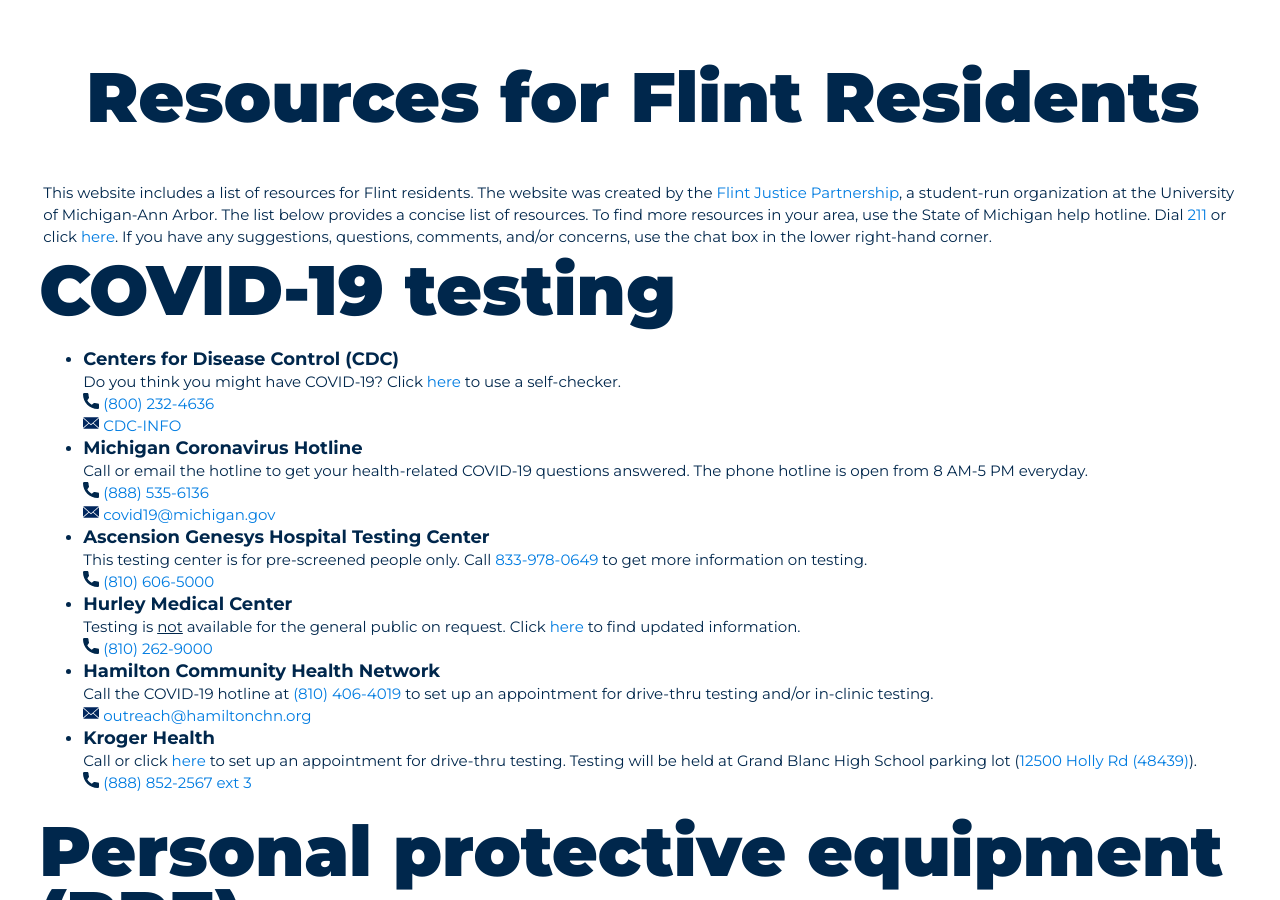
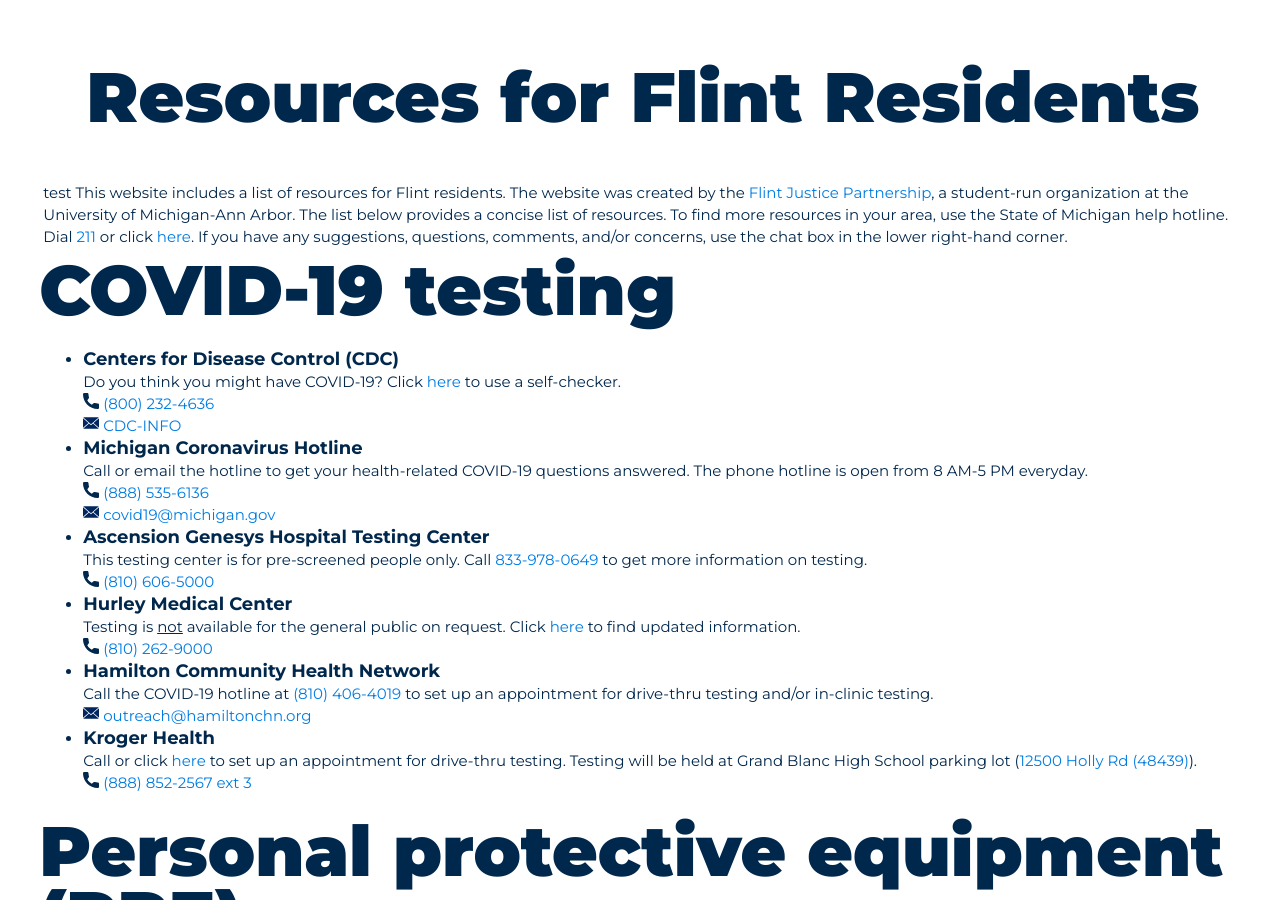
Before and after one commit to umichfjp/umichfjp.github.io, a Jekyll site: the page built from pages/resources.html, in a window 1280 px wide and 900 px high. Built offline with Jekyll 4.4.1, drawn with Linux system fonts in a browser that asks for light colours.

Commit message:
Update resources.html

```diff
--- a/pages/resources.html
+++ b/pages/resources.html
@@ -6,7 +6,7 @@ title: Resources for Flint residents
 <html lang="en" dir="ltr">
   <head>
     <title>Resources for Flint residents</title>
-    <meta name="description" content="test This website includes a list of resources for Flint residents. The website was created by the Flint Justice Partnership, a student-run organization at the University of Michigan. umich fjp resources">
+    <meta name="description" content="This website includes a list of resources for Flint residents. The website was created by the Flint Justice Partnership, a student-run organization at the University of Michigan. umich fjp resources">
   </head>
   <body>
     <div class="grid">
@@ -18,7 +18,7 @@ title: Resources for Flint residents
         <div class="smallh1"><small><small><small><small><small>resources flint, flint resources, help for flint, flint children, flint registry, flint water crisis resources, fjp resource</small></small></small></small></small></div>
         </h1>
         <h3>
-          This website includes a list of resources for Flint residents. The website was created by the <a href="https://umichfjp.github.io/" target="_blank">Flint Justice Partnership</a>, a student-run organization at the University of Michigan-Ann Arbor. The list below provides a concise list of resources. To find more resources in your area, use the State of Michigan help hotline. Dial <a href="tel:211">211</a> or click <a href="https://www.navigateresources.net/uwjc/" target="_blank">here</a>. If you have any suggestions, questions, comments, and/or concerns, use the chat box in the lower right-hand corner.
+          test This website includes a list of resources for Flint residents. The website was created by the <a href="https://umichfjp.github.io/" target="_blank">Flint Justice Partnership</a>, a student-run organization at the University of Michigan-Ann Arbor. The list below provides a concise list of resources. To find more resources in your area, use the State of Michigan help hotline. Dial <a href="tel:211">211</a> or click <a href="https://www.navigateresources.net/uwjc/" target="_blank">here</a>. If you have any suggestions, questions, comments, and/or concerns, use the chat box in the lower right-hand corner.
         </h3>
 
 
```
